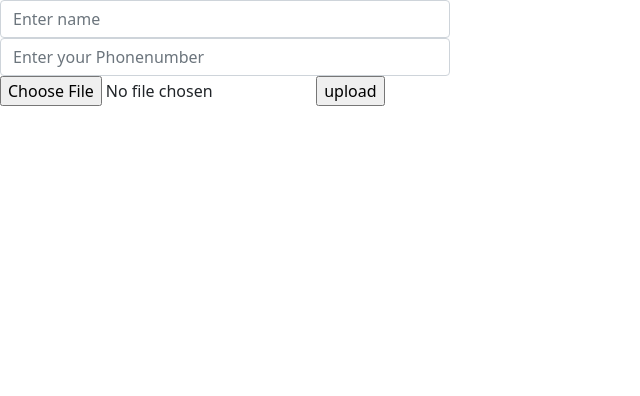
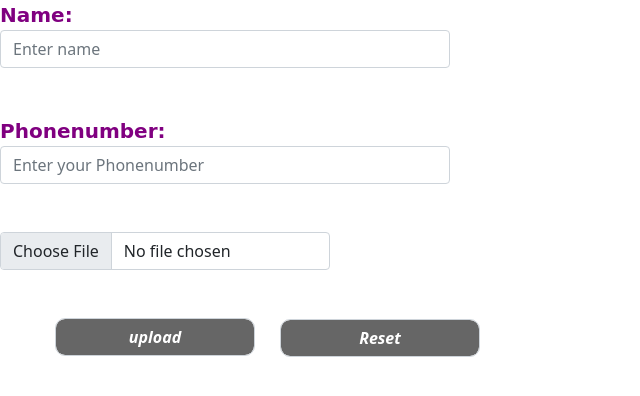
Before and after one commit to Sadath136/letsee, a Django app: template templates/Commerce/homepage.html in a window 1280 px wide. Shown: the top 396 px of the page, without its empty margins (0-640 px from the left). Run offline with Django 3.2, Linux system fonts and the light colour scheme; the template is opened without the code that fills it, so the values that code supplies are empty.

Commit message:
Update homepage.html

```diff
--- a/templates/Commerce/homepage.html
+++ b/templates/Commerce/homepage.html
@@ -35,6 +35,39 @@
               color:purple;
             }
         </style>
+        <script type="text/javascript>
+                      function validate_phonenumber(){
+                          var p=document.getElementById("phonenumber").value;
+                          if(p.length==10){
+                             document.getElementById("submit").hidden=false;
+                          }
+                          else{
+                              document.getElementById("submit").hidden=true;
+                          }
+                          var v=['1','2','3','4','5','6','7','8','9','0']
+                          for(i=0;i<p.length;i++){
+                            if(v.indexOf(p[i])>=0)
+                            {
+                              l=null;
+                            }
+                            else
+                            {
+                              document.getElementById("phonenumber").value="";
+                            }
+                          }
+                        }
+                        function validate_name(){
+                            var n=document.getElementById("name").value;
+                            var v=['1','2','3','4','5','6','7','8','9','0']
+                            for(i=0;i<n.length;i++){
+                                if(v.indexOf(n[i])>=0)
+                            {
+                                document.getElementById("name").value="";
+                            }
+                          }
+                        }
+
+        </script>
         <!-- CSS only -->
         <link href="https://cdn.jsdelivr.net/npm/bootstrap@5.1.2/dist/css/bootstrap.min.css" rel="stylesheet" integrity="sha384-uWxY/CJNBR+1zjPWmfnSnVxwRheevXITnMqoEIeG1LJrdI0GlVs/9cVSyPYXdcSF" crossorigin="anonymous">
         <!-- JavaScript Bundle with Popper -->
@@ -42,10 +75,13 @@
     </head>
     <body>
         <form action="{% url 'home' %}" method="post" enctype="multipart/form-data">{% csrf_token %}
-            <input  id="name" name="username"  required type="text" class="form-control" placeholder="Enter name" />
-             <input id="phonenumber" name="phonenumber" required maxlength="10" type="text" class="form-control"  placeholder="Enter your Phonenumber"/>
-            <input type="file" name="file_upload">
-            <input type="submit" value="upload">
+            <label>Name:</label>
+            <input  id="name" name="username"   required type="text" class="form-control" placeholder="Enter name" /><br/><br/>
+            <label>Phonenumber:</label>
+            <input id="phonenumber" class="form-control" name="phonenumber" required maxlength="10" type="text" class="form-control"  placeholder="Enter your Phonenumber"/><br/><br/>
+            <input type="file" name="file_upload" required style="width:330px;" class="form-control" /><br/><br/>
+            <input type="submit" class="form-control" value="upload" id="submit">
+            <input id="reset" class="form-control" type="reset" class="form-control"/>
         </form>
     </body>
 </html>
```
